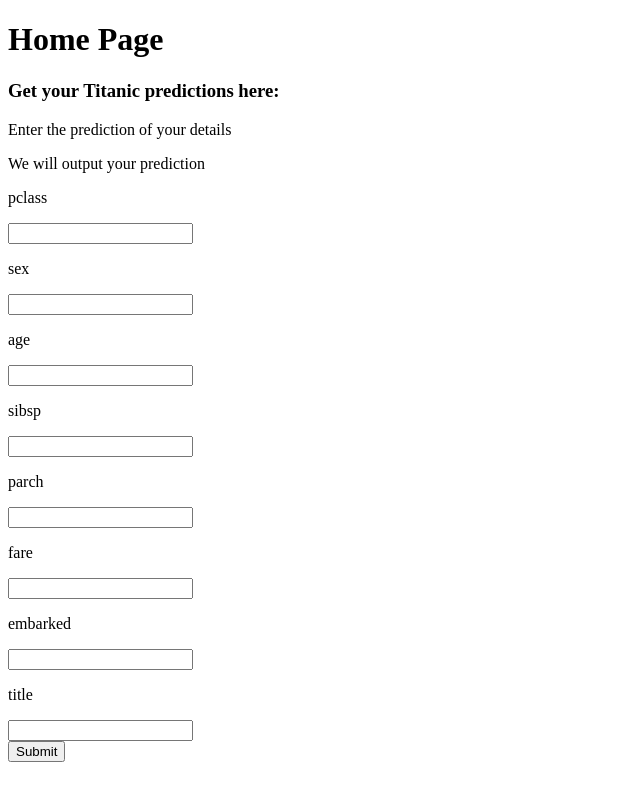
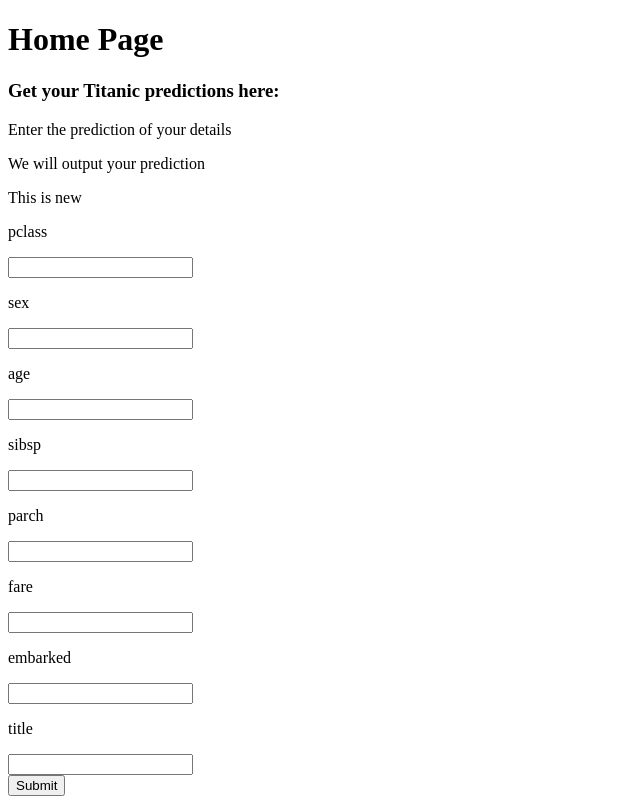
Before and after one commit to DarrenConyngham/titanic-prediction-website, a Django app: page / in a window 1280 px wide. Shown: the whole page, without its empty margins (0-640 px from the left). Before the commit the page ends 762 px from the top, so only its background shows below. Run offline with Django 3.2, Linux system fonts and the light colour scheme.

Commit message:
Updated index.html

```diff
--- a/titanic/templates/index.html
+++ b/titanic/templates/index.html
@@ -9,6 +9,7 @@
     <h3>Get your Titanic predictions here:</h3>
     <p>Enter the prediction of your details</p>
     <p>We will output your prediction</p>
+    <p>This is new</p>
 
     <form class="" action="{% url 'result' %}">
       {% csrf_token %}
```
